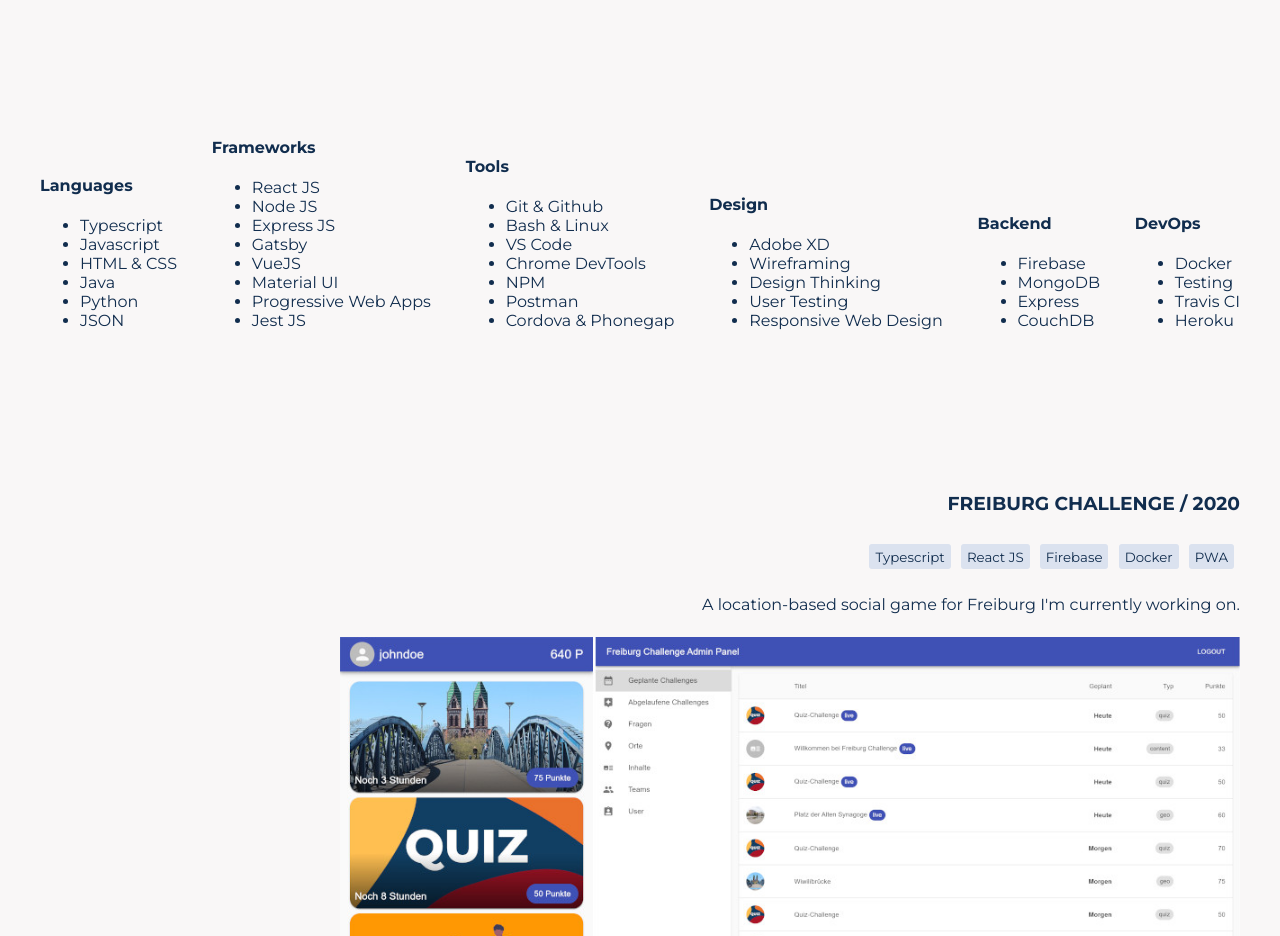
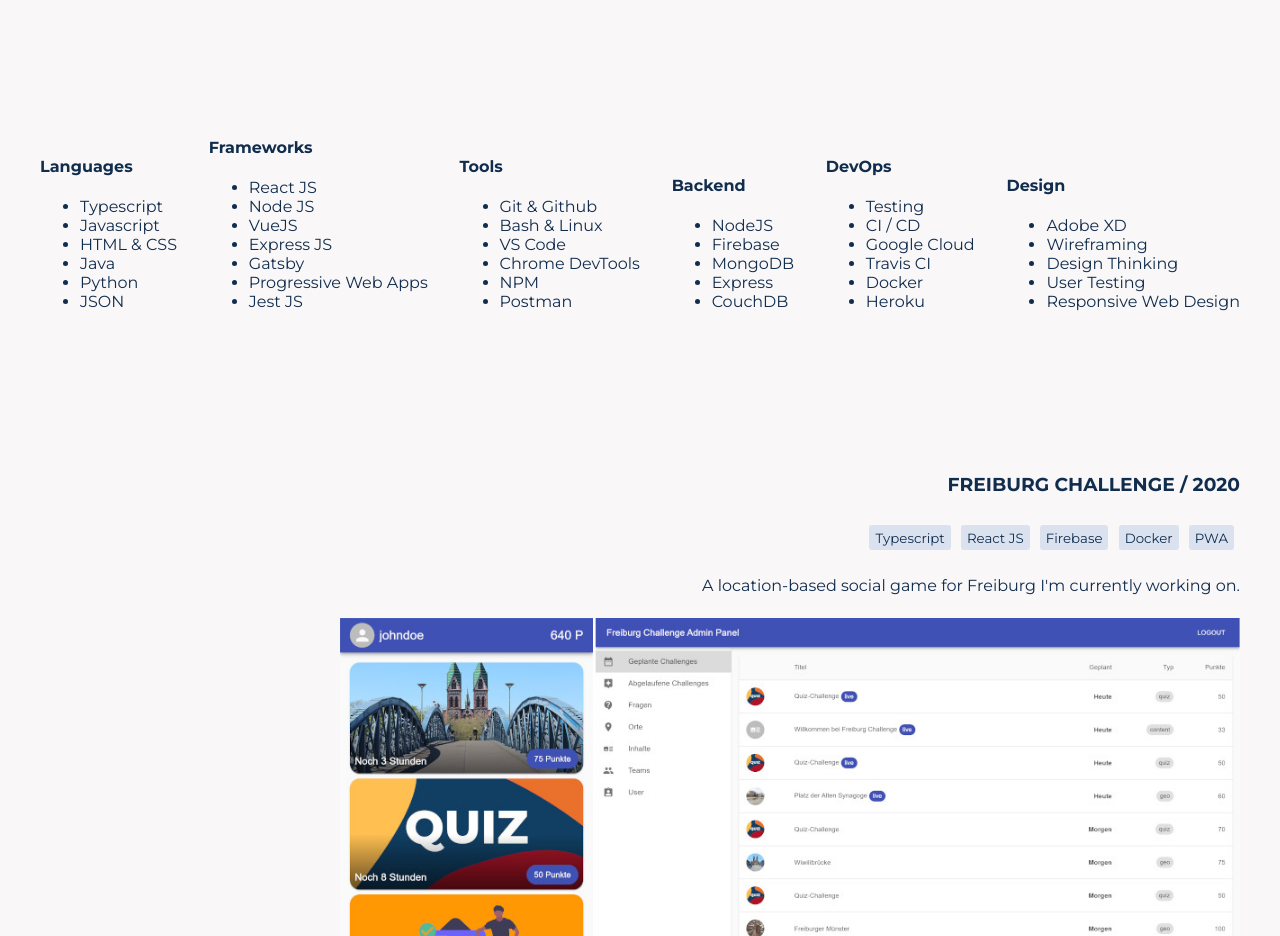
Before and after one commit to nicograef/nicograef.github.io, a Gatsby site: page / in a window 1280 px wide. Shown: the part 1314-2250 px from the top of the page. Built offline with nearby package versions, Linux system fonts and the light colour scheme; Gatsby itself is replaced by a stand-in of ours.

Commit message:
updated skills

```diff
--- a/src/components/Skills.js
+++ b/src/components/Skills.js
@@ -10,10 +10,10 @@ export default () => (
         display: 'flex',
         justifyContent: 'space-between',
         flexWrap: 'wrap',
-        alignItems: 'flex-end'
+        alignItems: 'flex-end',
       }}
     >
-      {skills.map(skill => (
+      {skills.map((skill) => (
         <SkillCategory key={skill.title} title={skill.title} skills={skill.skills} />
       ))}
     </div>
@@ -23,43 +23,26 @@ export default () => (
 const skills = [
   {
     title: 'Languages',
-    skills: ['Typescript', 'Javascript', 'HTML & CSS', 'Java', 'Python', 'JSON']
+    skills: ['Typescript', 'Javascript', 'HTML & CSS', 'Java', 'Python', 'JSON'],
   },
   {
     title: 'Frameworks',
-    skills: [
-      'React JS',
-      'Node JS',
-      'Express JS',
-      'Gatsby',
-      'VueJS',
-      'Material UI',
-      'Progressive Web Apps',
-      'Jest JS'
-    ]
+    skills: ['React JS', 'Node JS', 'VueJS', 'Express JS', 'Gatsby', 'Progressive Web Apps', 'Jest JS'],
   },
   {
     title: 'Tools',
-    skills: [
-      'Git & Github',
-      'Bash & Linux',
-      'VS Code',
-      'Chrome DevTools',
-      'NPM',
-      'Postman',
-      'Cordova & Phonegap'
-    ]
+    skills: ['Git & Github', 'Bash & Linux', 'VS Code', 'Chrome DevTools', 'NPM', 'Postman'],
+  },
+  {
+    title: 'Backend',
+    skills: ['NodeJS', 'Firebase', 'MongoDB', 'Express', 'CouchDB'],
+  },
+  {
+    title: 'DevOps',
+    skills: ['Testing', 'CI / CD', 'Google Cloud', 'Travis CI', 'Docker', 'Heroku'],
   },
   {
     title: 'Design',
-    skills: ['Adobe XD', 'Wireframing', 'Design Thinking', 'User Testing', 'Responsive Web Design']
+    skills: ['Adobe XD', 'Wireframing', 'Design Thinking', 'User Testing', 'Responsive Web Design'],
   },
-  {
-    title: 'Backend',
-    skills: ['Firebase', 'MongoDB', 'Express', 'CouchDB']
-  },
-  {
-    title: 'DevOps',
-    skills: ['Docker', 'Testing', 'Travis CI', 'Heroku']
-  }
 ]
```
